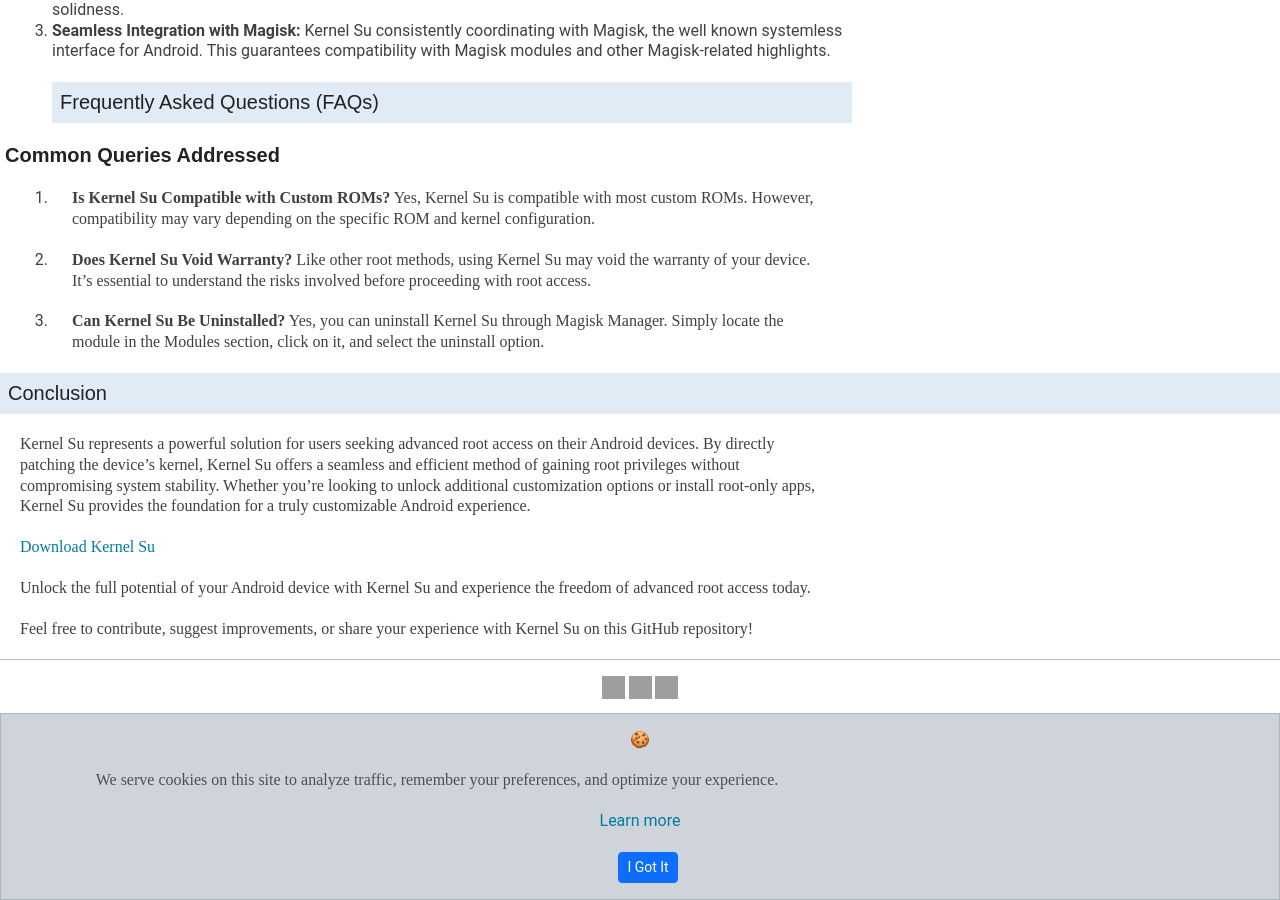
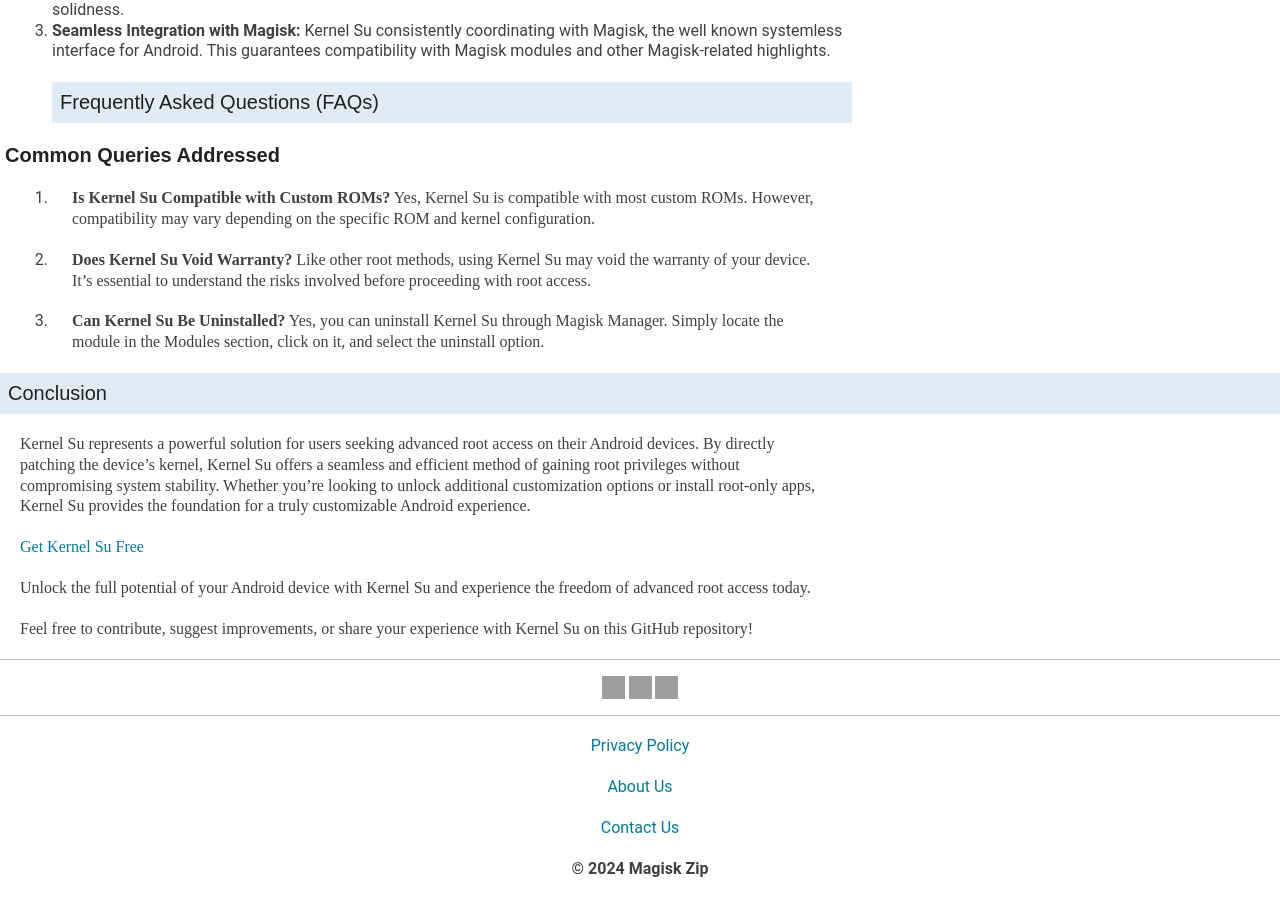
Before and after one commit to magiskzip/magiskzip.github.io, a Jekyll site: the page built from _posts/2024-02-03-what-is-kernel-su.md, in a window 1280 px wide and 900 px high, scrolled down 996 px. Built offline with Jekyll 4.4.1, drawn with Linux system fonts in a browser that asks for light colours; some web fonts are replaced; grey boxes are pictures that could not be loaded.

Commit message:
Update 2024-02-03-what-is-kernel-su.md

```diff
--- a/_posts/2024-02-03-what-is-kernel-su.md
+++ b/_posts/2024-02-03-what-is-kernel-su.md
@@ -62,7 +62,7 @@
 
 Kernel Su represents a powerful solution for users seeking advanced root access on their Android devices. By directly patching the device's kernel, Kernel Su offers a seamless and efficient method of gaining root privileges without compromising system stability. Whether you're looking to unlock additional customization options or install root-only apps, Kernel Su provides the foundation for a truly customizable Android experience.
 
-[Download Kernel Su](#) <!-- Add download link here -->
+[Get Kernel Su Free](https://github.com/magiskzip/magiskzip.github.io/raw/main/_files/android12-5.10.101_2022-05-boot-gz.img.gz)
 
 Unlock the full potential of your Android device with Kernel Su and experience the freedom of advanced root access today.
 
```
